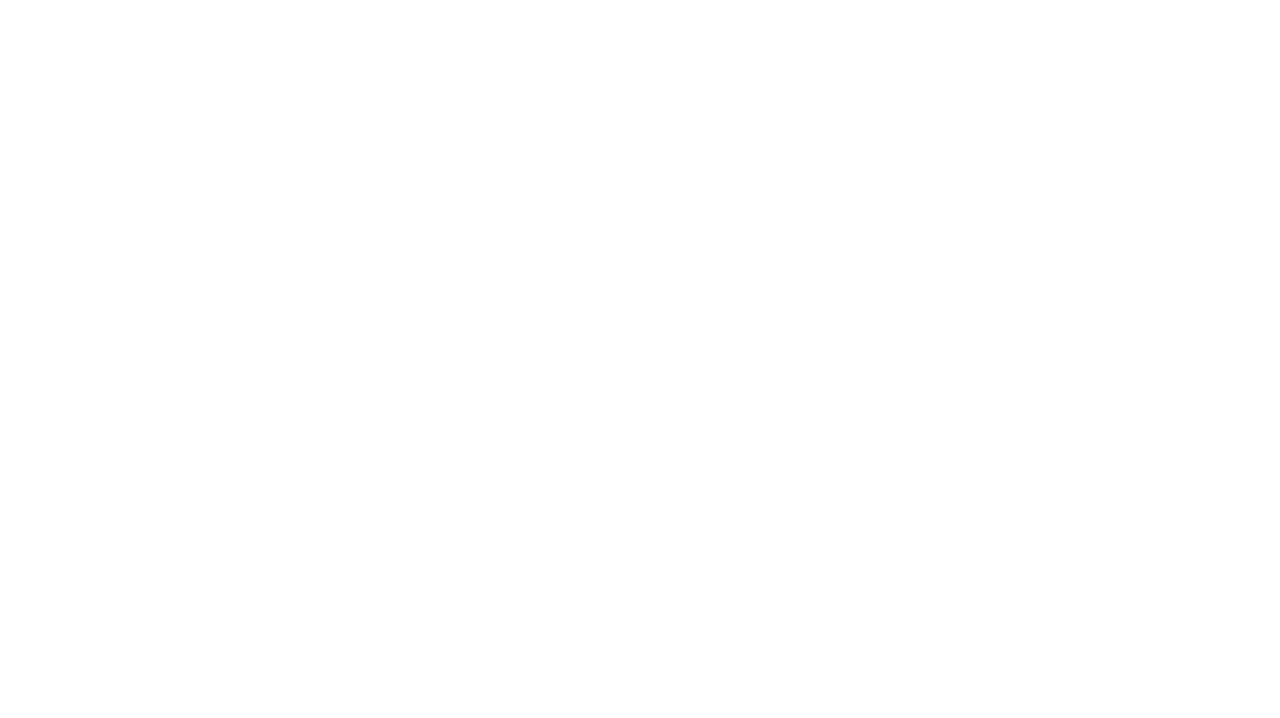
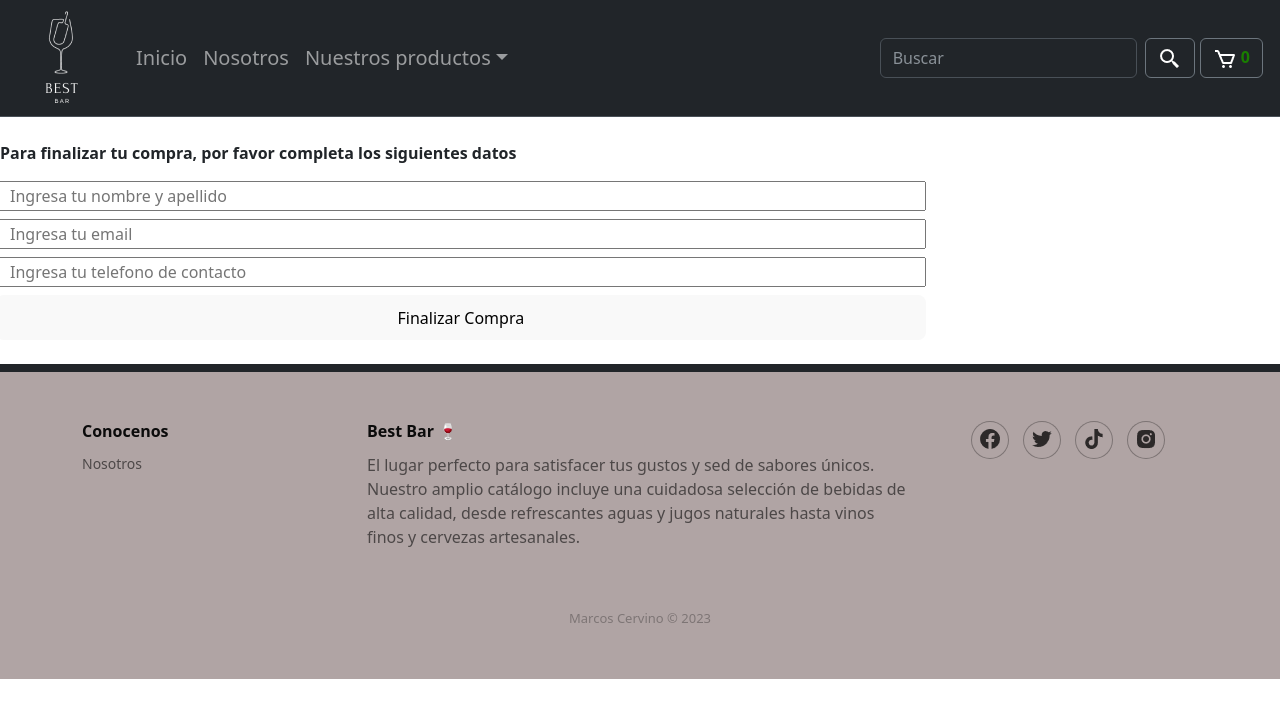
Before and after one commit to marcoscervino/Cervino-comision47310-React, a React (Vite) app: page /checkout in a window 1280 px wide. Before the commit this address had no page. Shown: the top 718 px of the page. Built offline with nearby package versions, Linux system fonts and the light colour scheme.

Commit message:
se agrego funcionalidad finalizar compra y cargar datos a firebase

```diff
--- /dev/null
+++ b/src/components/CartOrders/CartOrders.jsx
@@ -0,0 +1,83 @@
+import { Field, Form, Formik, ErrorMessage } from "formik";
+import { useContext, useState } from "react";
+import { CartContext } from "../../context/cartContext";
+import { collection, addDoc } from "firebase/firestore";
+import { db } from "../../firebase/config";
+import './cartOrders.css'
+
+function CartOrders () {
+
+    const [pedidoId, setPedidoId] = useState("");
+    const {finalizarCompra, calcularTotalAPagar, cartItems} = useContext(CartContext);
+
+
+    const comprar = (values) => {
+        const pedido = {
+                buyer: values,
+                items: cartItems,
+                total: calcularTotalAPagar(),
+            };
+        console.log(pedido);
+
+        const pedidosRef = collection(db, "orders");
+        addDoc(pedidosRef, pedido)
+        .then((doc) => {
+            setPedidoId(doc.id);
+            finalizarCompra();
+        })
+    }
+
+    if(pedidoId){
+        return (
+            <div className="container">
+                <h3>Gracias por tu pedido! ❤</h3>
+                <p>El ID de tu pedido es: {pedidoId}</p>
+            </div>
+        )
+    }
+
+
+    const validar = (values) =>{
+        const errors = {}
+        if (values.name.length < 8 ) errors.name = "ingrese un nombre y apellido validos"
+        return errors;
+    }
+
+    return (
+        <>
+        <Formik initialValues={{
+            name: "",
+            email: "",
+            phone: ""
+        }}
+        onSubmit={ comprar }
+        validate={ validar }
+        >
+            <div className="form-container">
+            <p className="mt-4 mb-2">Para finalizar tu compra, por favor completa los siguientes datos</p>
+
+            <Form>
+
+                <div className="d-inline-flex p-2 row">
+
+                <Field className="mb-2" name="name" type="text" placeholder="Ingresa tu nombre y apellido"/>
+
+                <Field className= "mb-2" name= "email" type="email" placeholder="Ingresa tu email"/>
+
+                <Field className="mb-2" name= "phone" type="text"  placeholder="Ingresa tu telefono de contacto"/>
+
+                <button type="submit">Finalizar Compra</button>
+                </div>
+                <div className="d-flex justify-content-center">
+                <p className="error-form text-center"><ErrorMessage name="name"/></p>
+                </div>
+            </Form>
+            </div>
+
+        </Formik>
+    </>
+    )
+}
+
+
+export default CartOrders;
--- /dev/null
+++ b/src/components/CartOrders/cartOrders.css
@@ -0,0 +1,10 @@
+.error-form{
+    width: 370px !important;
+    color: red;
+    font-weight: bold;
+    font-size: 1.3rem;
+}
+
+.form-container p{
+    font-weight: bold;
+}
--- a/src/components/routes/Cart.jsx
+++ b/src/components/routes/Cart.jsx
@@ -80,8 +80,7 @@ function Cart() {
                 <div className='d-flex flex-column text-center'>
                 <span className='mt-4 mb-4'>El total a pagar del carro es: ${cartContext.calcularTotalAPagar()}</span>
                 <div className='p-1 bg-dark'></div>
-                <FormCompra/>
-                <button className='mx-5 mt-3 mb-3' onClick={cartContext.finalizarCompra}>Finalizar compra</button>
+                <Link to="/checkout"><button className='mx-5 mt-3 mb-3'>Finalizar compra</button></Link>
 
                 </div>
             </>
--- a/src/main.jsx
+++ b/src/main.jsx
@@ -11,6 +11,7 @@ import Cart from './components/routes/Cart.jsx'
 import './components/routes/cart.css'
 import './components/Footer/footer.css'
 import Footer from './components/footer/Footer.jsx'
+import CartOrders from './components/CartOrders/CartOrders.jsx'
 
 
 ReactDOM.createRoot(document.getElementById('root')).render(
@@ -42,6 +43,15 @@ ReactDOM.createRoot(document.getElementById('root')).render(
           <Footer/>
           </>}
           />
+
+          <Route path="/checkout" element={<>
+          <NavBar />
+          <CartOrders/>
+          <Footer/>
+          </>}
+
+
+          />
         </Routes>
 
       </BrowserRouter>
```
